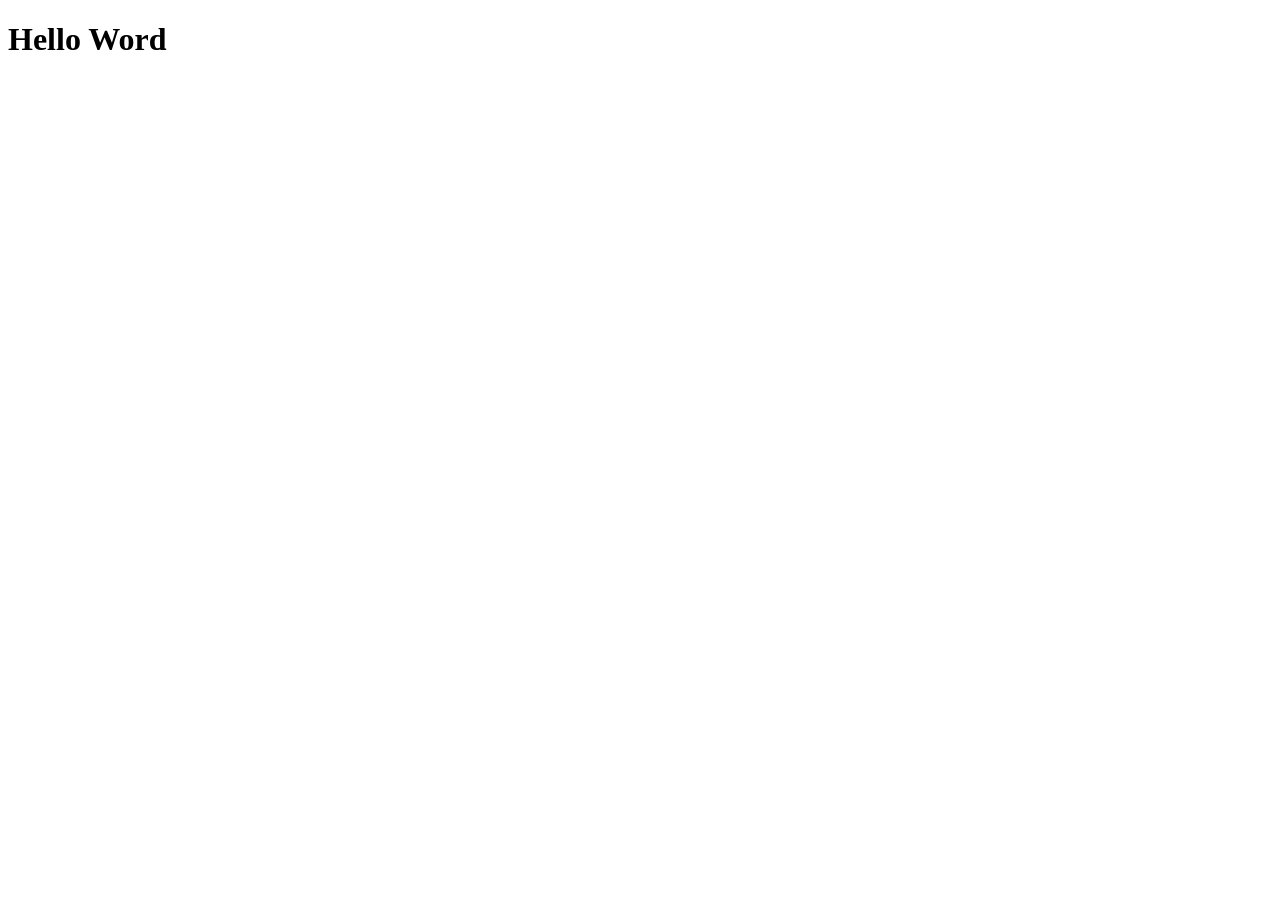
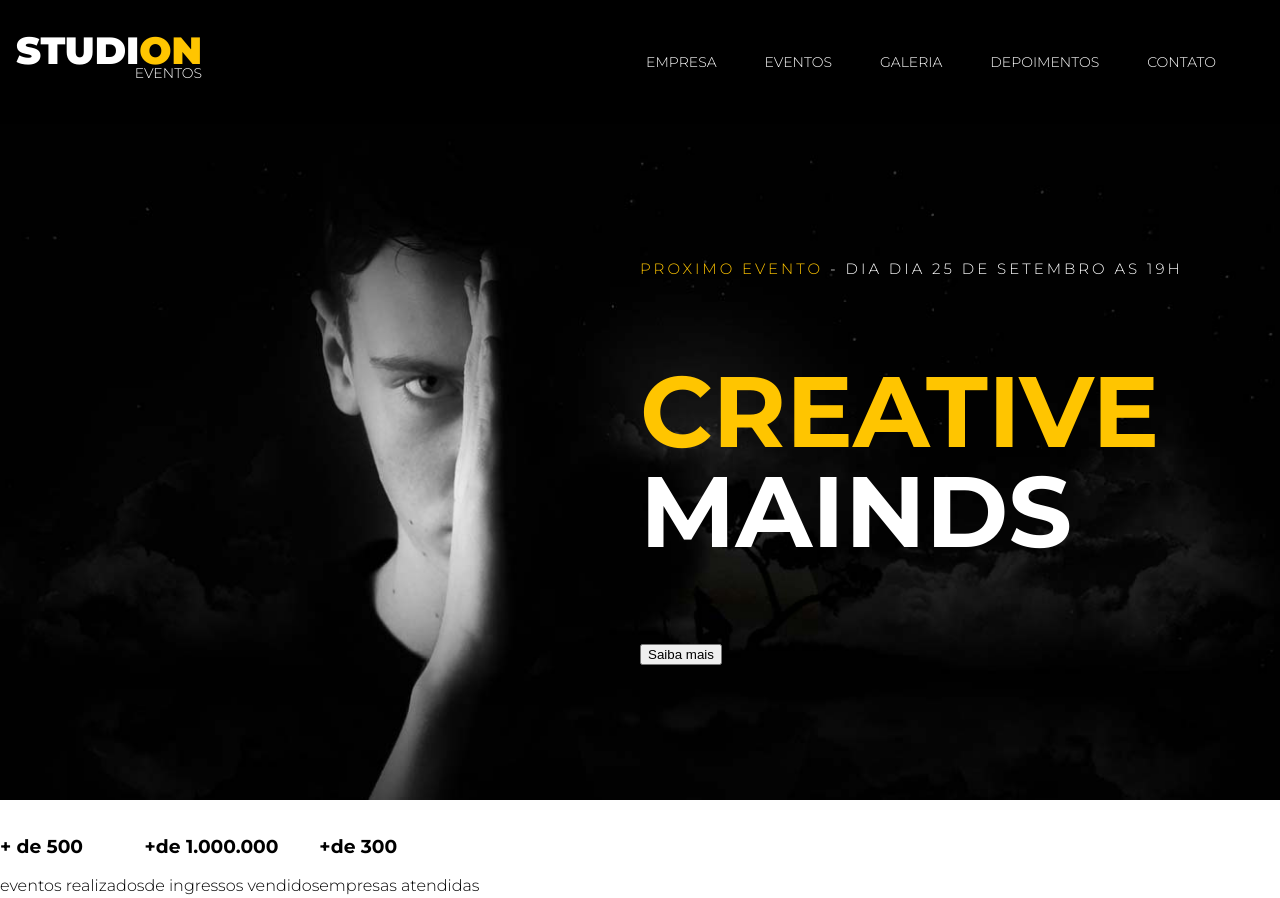
Before and after one commit to Icaromelchior/studion, a website: page src/index.html in a window 1280 px wide. Shown: the top 898 px of the page. Before the commit the page ends 800 px from the top, so only its background shows below. Drawn offline with Linux system fonts and the light colour scheme.

Commit message:
feat(css):header

```diff
--- a/src/index.html
+++ b/src/index.html
@@ -1,12 +1,136 @@
 <!DOCTYPE html>
 <html lang="pt-BR">
+
 <head>
     <meta charset="UTF-8">
     <meta http-equiv="X-UA-Compatible" content="IE=edge">
     <meta name="viewport" content="width=device-width, initial-scale=1.0">
+    <link rel="stylesheet" href="style.css"/>
     <title>Studion</title>
 </head>
+
 <body>
-    <h1>Hello Word</h1>
+    <nav class="navbar">
+
+        <h1 class="logo--studion">
+            Studi<span class="copy--primary">on</span>
+            <span class="logo--studion__subtitle">Eventos</span>
+        </h1>
+
+        <ul class="navbar__links">
+
+            <li>
+                <a href="#empresa">Empresa</a>
+            </li>
+
+            <li>
+                <a href="#eventos">Eventos</a>
+            </li>
+
+            <li>
+                <a href="#galeria">Galeria</a>
+            </li>
+
+            <li>
+                <a href="#depoimentos">Depoimentos</a>
+            </li>
+
+            <li>
+                <a href="#contatos">Contato</a>
+            </li>
+
+        </ul>
+    </nav>
+
+    <header>
+        <div id="slider">
+
+            <div class="slide">
+
+                <img class="slide__backgroud-image"
+                src="./images/banner.jpg" alt="studion banner"/>
+
+                <div class="slide__copy">
+
+                    <h6><span class="copy--primary">Proximo evento</span> - dia dia 25 de setembro as 19H</h6>
+                    <h2><span class="copy--primary">Creative</span> Mainds</h2>
+                    <button>Saiba mais</>
+
+                 </div>
+
+            </div>
+
+        </div>
+
+    </header>
+
+    <main>
+        <section id="eventos">
+            <ul>
+                <li>
+                    <h3>+ de 500 </h3>eventos realizados
+                </li>
+                <li>
+                    <h3>+de 1.000.000 </h3>de ingressos vendidos
+                </li>
+                <li>
+                    <h3>+de 300 </h3>empresas atendidas
+                </li>
+            </ul>
+        </section>
+    </main>
+    <section>
+        <div>
+            <img src="./images/institutional.jpg"/>
+            <h6>Fazemos seu evento acontecer</h6>
+            <h4>Lorem ipsum dolor sit amet, consectetur adipisicing elit.</h4>
+            <p>
+                Lorem ipsum dolor sit amet consectetur adipisicing elit.
+                Fuga itaque minima repellendus non qui officiis iure sint provident placeat
+                laudantium doloribus, dolorum voluptatem in deleniti, ratione aperiam
+                doloremque quos neque.
+
+            </p>
+            <button>Saiba mais</button>
+        </div>
+    </section>
+
+    <section>
+        <div>
+            <h6>Voce informa a tematica e nos planejamos um evento
+                com tecnologia e
+            </h6>
+
+            <h2><span>Muito + </span>diversão</h2>
+
+            <button>Fazer cotação</button>
+        </div>
+    </section>
+
+    <footer>
+
+        <h2>Studi<span>on</span><span>Eventos</span></h2>
+
+        <form action="">
+            <label for="">receba as promoções e news</label>
+            <input type="email" placeholder="email">
+            <button type="submit">enviar</button>
+        </form>
+
+        <ul>
+            <li><a href="https://fecebook.com/" target="_blank">facebook</a></li>
+            <li><a href="https://twitter.com/" target="_blank">twitter</a></li>
+            <li><a href="https://youtube.com.com/" target="_blank">youtube</a></li>
+        </ul>
+
+        <hr/>
+
+        <p>
+            <small>Studi<span>on</span> - todos os direitos reservados.</small>
+        </p>
+
+    </footer>
+
 </body>
+
 </html>
--- /dev/null
+++ b/src/style.css
@@ -0,0 +1,117 @@
+@import url('https://fonts.googleapis.com/css2?family=Montserrat:ital,wght@0,300;0,700;0,900;1,400&display=swap');
+
+* {
+    box-sizing: border-box;
+}
+:root{
+    font-family: 'Montserrat', sans-serif;
+    font-size: 16px;
+    --color-primary: #ffc500;
+    --defaut-padding: 1rem;
+
+}
+
+body {
+    margin: 0;
+    padding-top: 7.75rem;
+}
+
+ul{
+    display: flex;
+    list-style: none;
+    padding-left: 0;
+}
+
+.navbar {
+    position: fixed;
+    z-index: 1;
+    display: grid;
+    grid-template-columns: 1fr 9fr;
+    align-items: center;
+    top: 0;
+    left: 0;
+    width: 100vw;
+    height: 7.75rem;
+    padding: 0 1rem;
+    background-color: #000;
+    color: #fff;
+}
+
+.navbar__links {
+    justify-self: end;
+}
+
+
+.navbar__links li {
+    font-size: 0.875rem;
+    text-transform: uppercase;
+    margin-right: 3rem;
+}
+
+.navbar__links a {
+    font-weight: 300;
+    color: #fff;
+    text-decoration: none;
+}
+
+.navbar__links a:hover {
+    color: var(--color-primary);
+}
+
+.logo--studion {
+    font-size: 2.375rem;
+    font-weight: 900;
+    text-transform: uppercase;
+    line-height: 0.5ch;
+    text-align: right;
+
+}
+
+.logo--studion__subtitle {
+    font-size: .875rem;
+    font-weight: 300;
+}
+
+.copy--primary {
+    color: var(--color-primary);
+}
+
+#slider {
+    background-color: #000;
+    color: #fff;
+}
+
+.slide {
+    position: relative;
+    height: calc(100vh - 7.75rem);
+}
+
+.slide__backgroud-image {
+    width: 100%;
+    height: 100%;
+    object-fit: cover;
+    object-position: center;
+}
+
+.slide__copy {
+    top: 6.25rem;
+    position: absolute;
+    left: 50vw;
+}
+
+.slide__copy h6 {
+    font-size: 0.9375rem;
+    font-weight: 400;
+    text-transform: uppercase;
+    letter-spacing: 0.1875rem;
+}
+
+.slide__copy h2 {
+    font-size: 6.25rem;
+    text-transform: uppercase;
+    line-height: 6.25rem;
+}
+
+.slide__copy h2 span {
+    display: block;
+}
```
